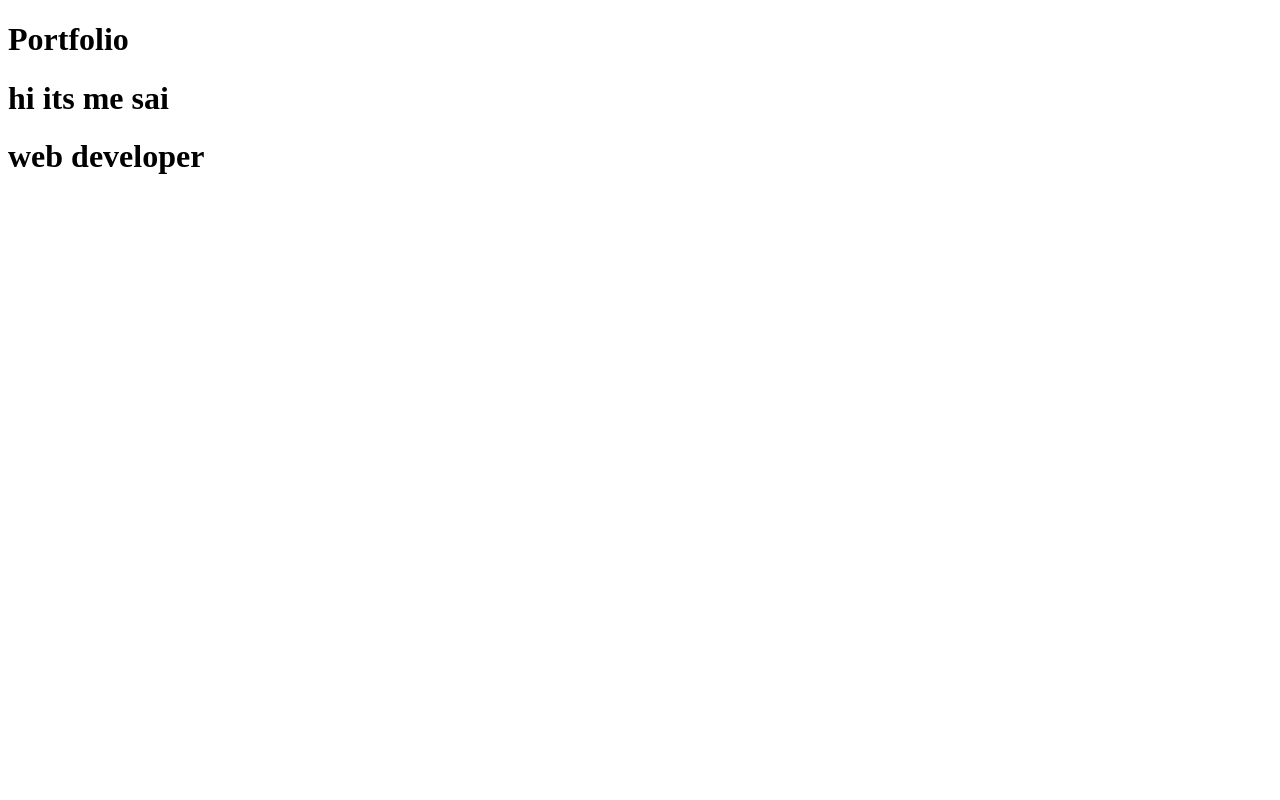
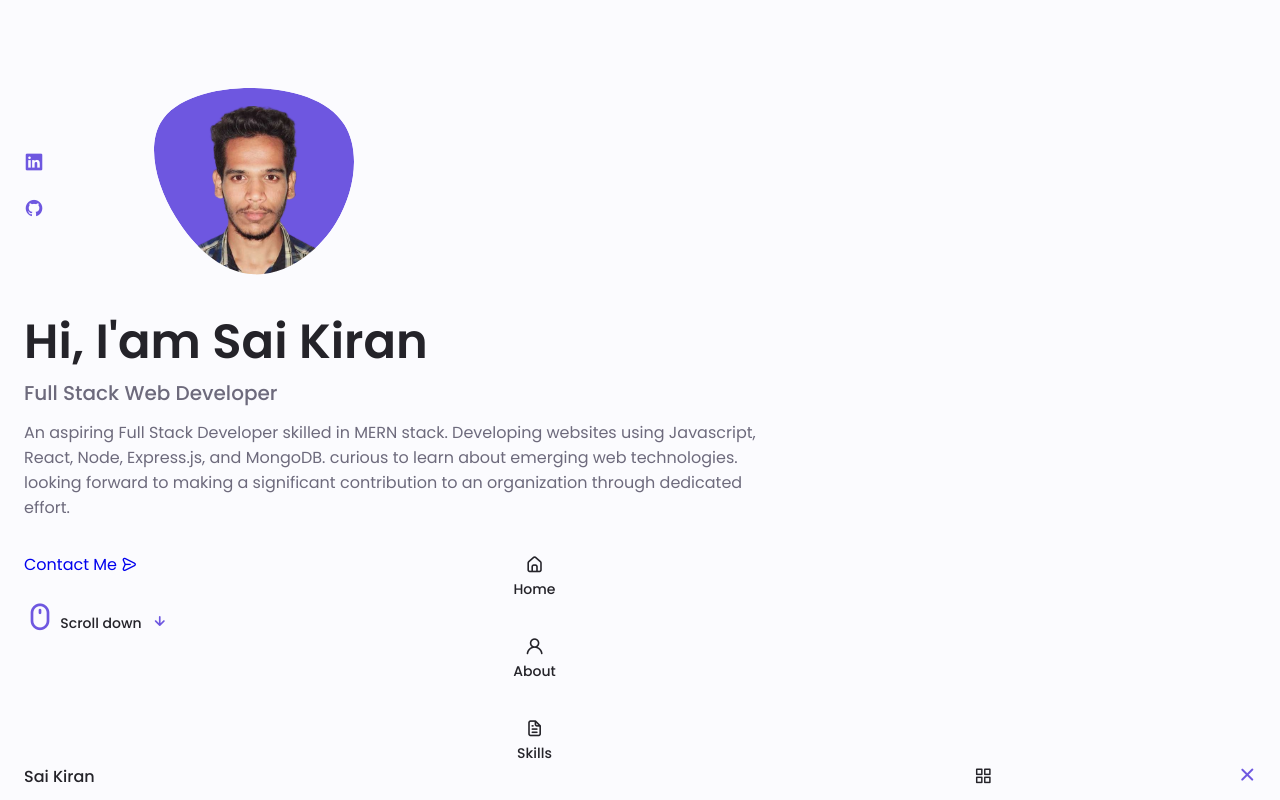
Before and after one commit to saikiran12040/saikiran12040.github.io, a plain HTML site: page index.html in a window 1280 px wide. Drawn offline with nearby package versions, Linux system fonts and the light colour scheme.

Commit message:
added files of portfolio

```diff
--- /dev/null
+++ b/assets/css/styles.css
@@ -0,0 +1,294 @@
+@import url('https://fonts.googleapis.com/css2?family=Poppins:wght@400;500;600&display=swap');
+
+:root {
+    --header-height: 3rem;
+
+    /*========== Colors ==========*/
+    /* Change favorite color */
+    --hue-color: 250; /*Purple 250 - Green 142 - Blue 230 - Pink 340*/
+
+    /* HSL color mode */
+    --first-color: hsl(var(--hue-color), 69%, 61%);
+    --first-color-second: hsl(var(--hue-color), 69%, 61%);
+    --first-color-alt: hsl(var(--hue-color), 57%, 53%);
+    --first-color-lighter: hsl(var(--hue-color), 92%, 85%);
+    --title-color: hsl(var(--hue-color), 8%, 15%);
+    --text-color: hsl(var(--hue-color), 8%, 45%);
+    --text-color-light: hsl(var(--hue-color), 8%, 65%);
+    --input-color: hsl(var(--hue-color), 70%, 96%);
+    --body-color: hsl(var(--hue-color), 60%, 99%);
+    --container-color: #fff;
+    /* --scroll-bar-color: hsl(var(--hue-color), 12%, 90%);
+    --scroll-thumb-color: hsl(var(--hue-color), 12%, 80%); */
+    --body-font:'Poppins', sans-serif;
+     /* .5rem = 8px, 1rem = 16px, 1.5rem = 24px ... */
+     --big-font-size: 2rem;
+     --h1-font-size: 1.5rem;
+     --h2-font-size: 1.25rem;
+     --h3-font-size: 1.125rem;
+     --normal-font-size: .938rem;
+     --small-font-size: .813rem;
+     --smaller-font-size: .75rem;
+
+     /*========== Font weight ==========*/
+     --font-medium: 500;
+     --font-semi-bold: 600;
+
+     /*========== Margenes Bottom ==========*/
+    /* .25rem = 4px, .5rem = 8px, .75rem = 12px ... */
+    --mb-0-25: .25rem;
+    --mb-0-5: .5rem;
+    --mb-0-75: .75rem;
+    --mb-1: 1rem;
+    --mb-1-5: 1.5rem;
+    --mb-2: 2rem;
+    --mb-2-5: 2.5rem;
+    --mb-3: 3rem;
+
+    /*========== z index ==========*/
+    --z-tooltip: 10;
+    --z-fixed: 100;
+    --z-modal: 1000;
+
+}
+
+/* Font size for large devices */
+@media screen and (min-width: 968px) {
+    :root {
+        --big-font-size: 3rem;
+        --h1-font-size: 2.25rem;
+        --h2-font-size: 1.5rem;
+        --h3-font-size: 1.25rem;
+        --normal-font-size: 1rem;
+        --small-font-size: .875rem;
+        --smaller-font-size: .813rem;
+    }
+}
+
+/*==================== BASE ====================*/
+* {
+    box-sizing: border-box;
+    padding: 0;
+    margin: 0;
+  }
+
+  html {
+    scroll-behavior: smooth;
+  }
+
+  body {
+    margin: 0 0 var(--header-height) 0;
+    font-family: var(--body-font);
+    font-size: var(--normal-font-size);
+    background-color: var(--body-color);
+    color: var(--text-color);
+  }
+
+  h1, h2, h3, h4 {
+    color: var(--title-color);
+    font-weight: var(--font-semi-bold);
+  }
+
+  ul {
+    list-style: none;
+  }
+
+  a {
+    text-decoration: none;
+  }
+
+  img {
+    max-width: 100%;
+    height: auto;
+  }
+
+  /*==================== REUSABLE CSS CLASSES ====================*/
+.section {
+    padding: 2rem 0 4rem;
+  }
+
+  .section__title {
+    font-size: var(--h1-font-size);
+    /* color: var(--title-color); */
+  }
+
+  .section__subtitle {
+    display: block;
+    font-size: var(--small-font-size);
+    margin-bottom: var(--mb-3);
+  }
+
+  .section__title,
+  .section__subtitle {
+    text-align: center;
+  }
+
+  /*==================== LAYOUT ====================*/
+.container {
+    max-width: 768px;
+    margin-left: var(--mb-1-5);
+    margin-right: var(--mb-1-5);
+  }
+
+  .grid {
+    display: grid;
+    gap: 1.5rem;
+  }
+
+  .header {
+    width: 100%;
+    position: fixed;
+    bottom: 0;
+    left: 0;
+    z-index: var(--z-fixed);
+    background-color: var(--body-color);
+  }
+
+
+/*=nav=*/
+.nav{
+    max-width:968px;
+    height:var(--header-height);
+    display:flex;
+    justify-content:space-between;
+    align-items:center;
+}
+
+.nav_logo,.nav_toggle{
+    color:var(--title-color);
+    font-weight:var(--font-medium);
+}
+
+.nav_logo:hover{
+    color:var(--first-color);
+}
+
+.nav_toggle{
+    font-size:1.1rem;
+    cursor:pointer;
+}
+
+.nav_toggle:hover{
+    color:var(--first-color);
+}
+
+@media screen and (max-width:767px){
+    .nav_menu{
+        position:fixed;
+        bottom:-100%;
+        left:0;
+        width:100%;
+        background-color:var(--body-color);
+        padding:2rem 1.5rem 4rem;
+        box-shadow:0 -1px 4px rgba(0,0,0,.15);
+        border-radius:1.5rem 1.5rem 0 0;
+        transition: .3s;
+    }
+}
+
+.nav_list{
+    grid-template-columns: (3,1fr);
+    gap:2rem;
+}
+
+.nav_link{
+    display:flex;
+    flex-direction:column;
+    align-items:center;
+    font-size:var(--small-font-size);
+    color:var(--title-color);
+    font-weight:var(--font-medium);
+}
+
+.nav_link:hover{
+    color:var(--first-color);
+}
+
+.nav_icon{
+    font-size:1.2rem;
+}
+
+.nav_close{
+    position:absolute;
+    right:1.3rem;
+    bottom: .5rem;
+    font-size:1.5rem;
+    cursor:pointer;
+    color: var(--first-color);
+}
+
+.nav_color:hover{
+    color:var(--first-color-alt);
+}
+
+/* show menu */
+.show-menu{
+    bottom:0;
+}
+
+/*===========================home==========================*/
+.home_container{
+    gap:1rem;
+}
+
+.home_content{
+    grid-template-columns:.5fr 3fr;
+    padding-top:3.5rem;
+    align-items:center;
+}
+.home_social{
+    display:grid;
+    grid-template-columns:max-content;
+    row-gap:1rem;
+}
+.home_social-icon{
+    font-size:1.25rem;
+    color:var(--first-color);
+}
+.home_social-icon:hover{
+    color:var(--first-color-alt);
+}
+.home_blob{
+    width:200px;
+    fill:var(--first-color);
+}
+.home_blob-img{
+    width:160px;
+}
+.home_data{
+    grid-column:1/3;
+}
+.home_title{
+    font-size:var(--big-font-size);
+}
+.home_subtitle{
+    font-size:var(--h3-font-size);
+    color:var(--text-color);
+    font-weight:var(--font-medium);
+    margin-bottom:var(--mb-0-75);
+}
+.home_description{
+    margin-bottom:var(--mb-2);
+}
+.home_scroll{
+    /* display:none; */
+}
+.home_scroll-button{
+    color:var(--first-color);
+    transition:.3s;
+}
+.home_scroll-button:hover{
+    transform:translateY(0.25rem);
+}
+.home_scroll-mouse{
+    font-size:2rem;
+}
+.home_scroll-name{
+    font-size:var(--small-font-size);
+    color:var(--title-color);
+    font-weight:var(--font-medium);
+    margin-right:var(--mb-0-25);
+}
+.home_scroll-arrow{
+    font-size:1.25rem;
+}
--- /dev/null
+++ b/assets/js/main.js
@@ -0,0 +1,30 @@
+// menu show y hidden
+const navMenu=document.getElementById('nav-menu'),
+      navToggle=document.getElementById('nav-toggle'),
+      navClose=document.getElementById('nav-close')
+
+    //   menu show
+    //   validate if constant exists
+if(navToggle){
+    navToggle.addEventListener('click',()=>{
+        navMenu.classList.add('show-menu')
+    })
+}
+
+// menu hidden
+// validate if constant exists
+if(navClose){
+    navClose.addEventListener('click',()=>{
+        navMenu.classList.remove('show-menu')
+    })
+}
+
+// remove menu mobile
+const navLink=document.querySelectorAll('.nav_link')
+
+function linkAction(){
+    const navMenu=document.getElementById('nav-menu')
+    // when we click on each nav_link,we remove the show-menu class
+    navMenu.classList.remove('show-menu')
+}
+navLink.forEach(n=>n.addEventListener('click',linkAction ))
--- a/index.html
+++ b/index.html
@@ -4,13 +4,117 @@
     <meta charset="UTF-8">
     <meta http-equiv="X-UA-Compatible" content="IE=edge">
     <meta name="viewport" content="width=device-width, initial-scale=1.0">
+    <link rel="stylesheet" href="https://unicons.iconscout.com/release/v4.0.0/css/line.css">
     <title>Document</title>
+    <link rel="stylesheet" href="">
+    <link rel="stylesheet" href="assets/css/styles.css">
 </head>
 <body>
-    <h1>Portfolio</h1>
-    <h1>hi its me sai</h1>
-    <h1>web developer</h1>
+    <!--==================== HEADER ====================-->
+    <header class="header" id="header">
+        <nav class="nav container">
+            <a href="#" class="nav_logo">Sai Kiran</a>
+            <div class="nav_menu" id="nav-menu">
+                <ul class="nav_list grid">
+                    <li class="nav_item">
+                        <a href="#home" class="nav_link">
+                            <i class="uil uil-estate nav_icon"></i>Home
+                        </a>
+                    </li>
+                    <li class="nav_item">
+                        <a href="#about" class="nav_link">
+                            <i class="uil uil-user nav_icon"></i>About
+                        </a>
+                    </li>
+                    <li class="nav_item">
+                        <a href="#skills" class="nav_link">
+                            <i class="uil uil-file-alt nav_icon"></i>Skills
+                        </a>
+                    </li>
+                    <li class="nav_item">
+                        <a class="nav_link" href="./downloads/Sai-Kiran-Resume.pdf.pdf" download>
+                            <i class="uil uil-file-download-alt"></i>Resume
+                        </a>
+                    </li>
+                    <li class="nav_item">
+                        <a href="#portfolio" class="nav_link">
+                            <i class="uil uil-scenery nav_icon"></i>Portfolio
+                        </a>
+                    </li>
+                    <li class="nav_item">
+                        <a href="#contact" class="nav_link">
+                            <i class="uil uil-scenery nav_icon"></i>Contact me
+                        </a>
+                    </li>
+                </ul>
+                <i class="uil uil-times nav_close" id="nav-close"></i>
+            </div>
+            <div class="nav_btns">
+                <div class="nav_toggle" id="nav-toggle">
+                    <i class="uil uil-apps"></i>
+                </div>
+            </div>
 
+        </nav>
 
+    </header>
+    <main class="main">
+        <section class="home section" id="home">
+            <div class="home_container container grid">
+                <div class="home_content grid">
+                    <div class="home_social">
+                        <a href="https://www.linkedin.com/in/saikiran7411211802/" target="blank" class="home_social-icon">
+                            <i class="uil uil-linkedin"></i>
+                        </a>
+                        <a href="https://github.com/saikiran12040" target="blank" class="home_social-icon">
+                            <i class="uil uil-github"></i>
+                        </a>
+                    </div>
+                    <div class="home_img">
+                        <svg class="home_blob" viewBox="0 0 200 187" xmlns="http://www.w3.org/2000/svg" xmlns:xlink="http://www.w3.org/1999/xlink">
+                            <mask id="mask0" mask-type="alpha">
+                                <path d="M190.312 36.4879C206.582 62.1187 201.309 102.826 182.328 134.186C163.346 165.547
+                                130.807 187.559 100.226 186.353C69.6454 185.297 41.0228 161.023 21.7403 129.362C2.45775
+                                97.8511 -7.48481 59.1033 6.67581 34.5279C20.9871 10.1032 59.7028 -0.149132 97.9666
+                                0.00163737C136.23 0.303176 174.193 10.857 190.312 36.4879Z"/>
+                            </mask>
+                            <g mask="url(#mask0)">
+                                <path d="M190.312 36.4879C206.582 62.1187 201.309 102.826 182.328 134.186C163.346
+                                165.547 130.807 187.559 100.226 186.353C69.6454 185.297 41.0228 161.023 21.7403
+                                129.362C2.45775 97.8511 -7.48481 59.1033 6.67581 34.5279C20.9871 10.1032 59.7028
+                                -0.149132 97.9666 0.00163737C136.23 0.303176 174.193 10.857 190.312 36.4879Z"/>
+                                <image class="home_blob-img" x="22" y="18"  xlink:href="assets/img/myimage.png"/>
+                            </g>
+                        </svg>
+
+                    </div>
+                    <div class="home_data">
+                        <h1 class="home_title">Hi, I'am Sai Kiran</h1>
+                        <h3 class="home_subtitle">Full Stack Web Developer</h3>
+                        <p class="home_description">An aspiring Full Stack Developer skilled in MERN stack.
+                            Developing websites using Javascript, React, Node,
+                            Express.js, and MongoDB. curious to learn about
+                            emerging web technologies. looking forward to making
+                            a significant contribution to an organization through
+                            dedicated effort.
+                            </p>
+                            <a href="#contact" class="button button--flex">
+                                Contact Me <i class="uil uil-message"></i>
+                            </a>
+                    </div>
+                </div>
+                <div class="home_scroll">
+                    <a href="#about" class="home_scroll-button button--flex">
+                        <i class="uil uil-mouse-alt home_scroll-mouse"></i>
+                        <span class="home_scroll-name">Scroll down</span>
+                        <i class="uil uil-arrow-down home_scroll-arrow"></i>
+                    </a>
+                </div>
+            </div>
+        </section>
+
+    </main>
+
+    <script src="assets/js/main.js"></script>
 </body>
 </html>
```
Also changed, not shown: assets/img/Screenshot (268).png (added), assets/img/Screenshot (270).png (added), assets/img/Screenshot (271).png (added), assets/img/blob.svg (added), assets/img/myimage.png (added), assets/img/myimage2.jpg (added), 1 other file.
